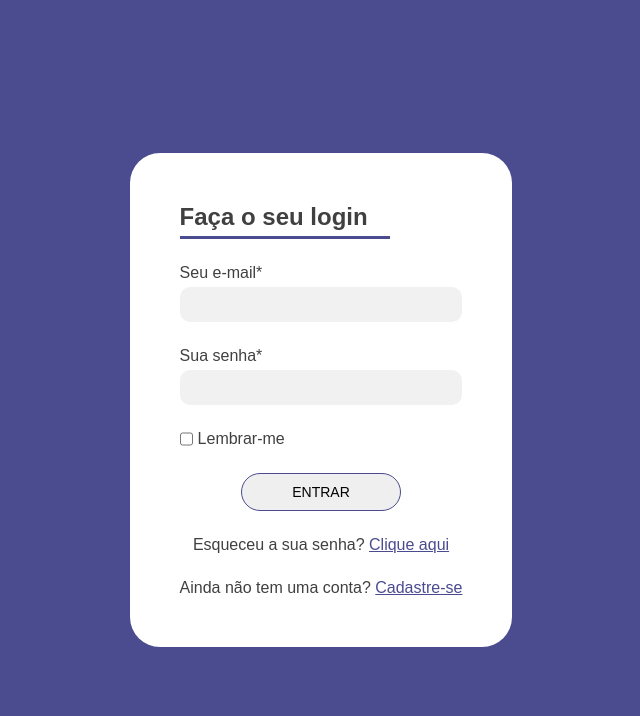
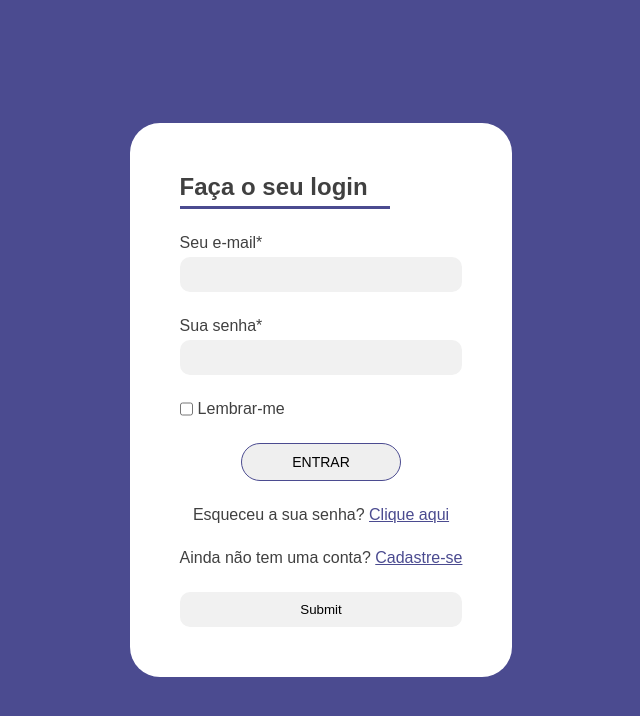
Before and after one commit to stephanie-rondon/projeto_mobile_systemflix, a plain HTML site: page pages/Login/login.html in a window 1280 px wide. Shown: the whole page, without its empty margins (319-959 px from the left). Drawn offline with Linux system fonts and the light colour scheme.

Commit message:
Continuação da verificação dos cadastros para o login

```diff
--- a/pages/Login/login.html
+++ b/pages/Login/login.html
@@ -1,12 +1,14 @@
 <!-- Página de Stephanie -->
 <!DOCTYPE html>
 <html lang="en">
+
 <head>
     <meta charset="UTF-8">
     <meta name="viewport" content="width=device-width, initial-scale=1.0">
     <title>Página de Login</title>
     <link rel="stylesheet" href="styles.css" />
 </head>
+
 <body>
     <form action="">
         <div class="titulo">
@@ -34,7 +36,39 @@
             Ainda não tem uma conta?
             <a href="cadastro.html">Cadastre-se</a>
         </p>
+        <input type="submit" onclick="logar(); return false">
     </form>
     <script src="login.js"></script>
+
+    <script>
+        function logar(email, senha) {
+            fetch('http://localhost:3000/cadastro')
+                .then(response => response.json())
+                .then(dados => {
+
+                    const login = dados.find(user => user.email === email && user.senha === senha);
+
+                    if (usuario) {
+                        console.log("login bem sucedido")
+                        alert("login bem sucedido");
+                    }
+                })
+
+
+        }
+    </script>
+
 </body>
+
 </html>
+
+<!--
+var login = document.getElementById('login').value;
+var senha = document.getElementById('senha').value;
+
+if (login == "" && senha == "") {
+    alert('Sucesso');
+    location.href = "../page2/index2.html";
+} else {
+    alert('Email ou senha incorretos');
+}-->
```
Lines whose indentation alone changed are shown as unchanged.
